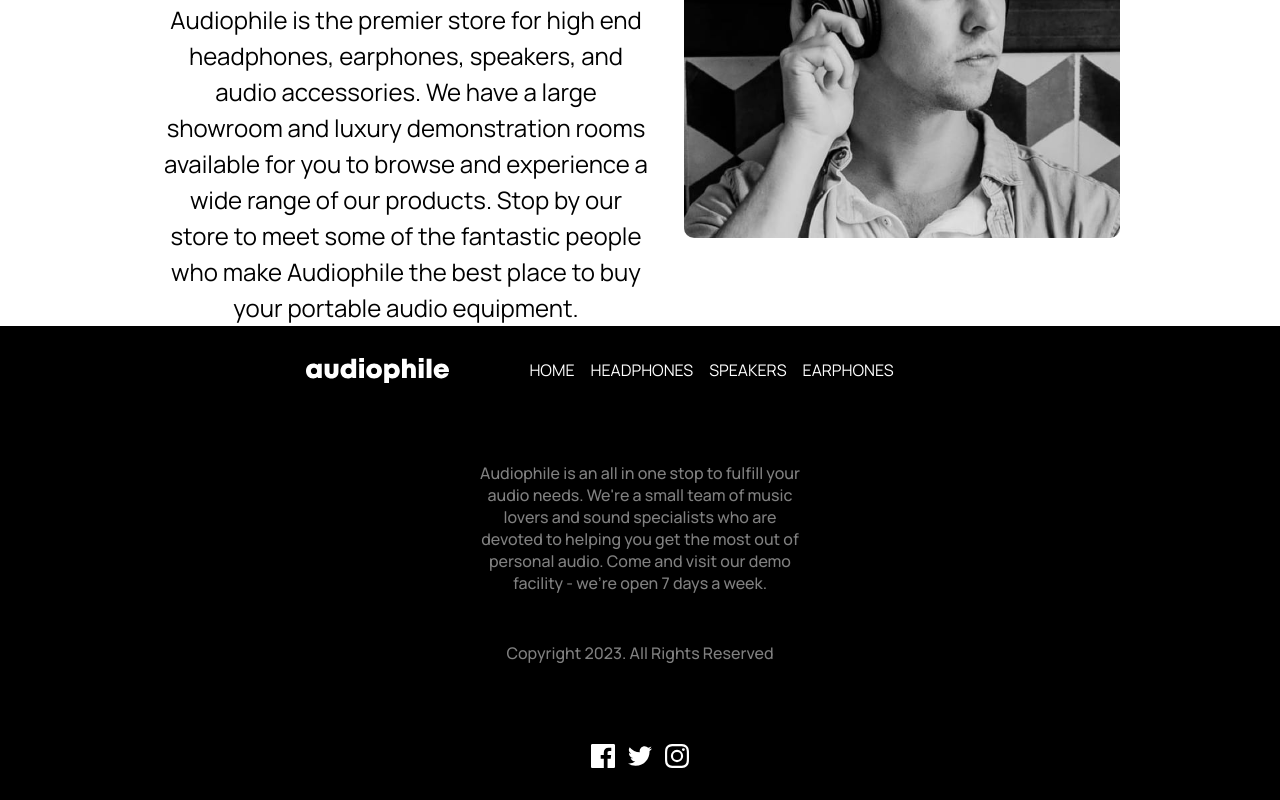
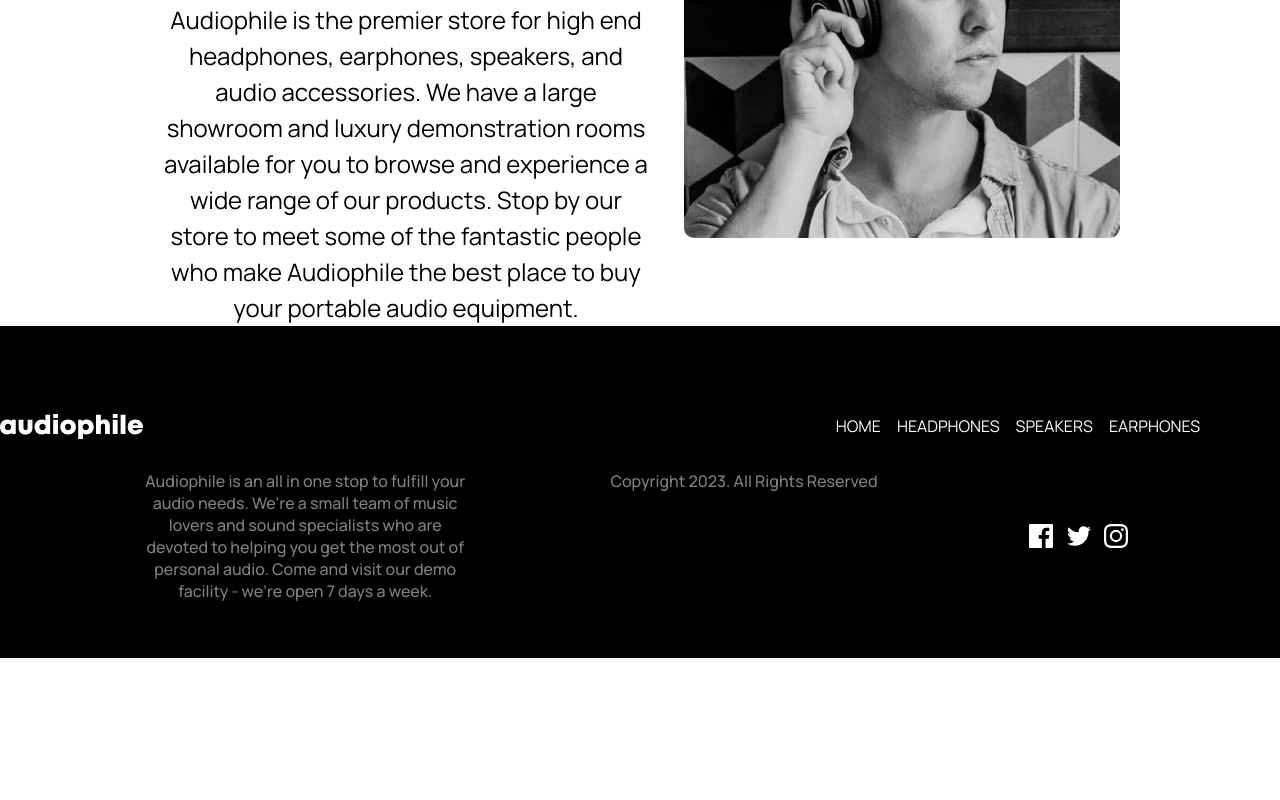
Before and after one commit to sunpochin/pf-audiophile, a Vue app: page / in a window 1280 px wide. Shown: the part 2918-3718 px from the top of the page. After the commit the page ends 3576 px from the top, so only its background shows below. Built offline with nearby package versions, Linux system fonts and the light colour scheme.

Commit message:
update readme

```diff
--- a/src/components/Footer.vue
+++ b/src/components/Footer.vue
@@ -1,5 +1,4 @@
 <template>
-  <div>
   <footer>
     <div class="footer-wrapper">
       <div class="logo-n-links">
@@ -13,6 +12,7 @@
           <router-link to="/earphones">EARPHONES</router-link>
         </div>
       </div>
+      <div class="desc-n-social">
         <div class="footer-desc">
           Audiophile is an all in one stop to fulfill your audio needs. We're a
           small team of music lovers and sound specialists who are devoted to
@@ -32,30 +32,45 @@
           />
         </div>
       </div>
+    </div>
   </footer>
-  </div>
 </template>
 
 <script setup></script>
 
 <style lang="scss" scoped>
 .footer-wrapper {
+  // display: flex;
+  // flex-direction: column;
+  // gap: 3rem;
+
+  // max-width: 100%;
+  // background-color: var(--clr-black);
+  // color: var(--clr-peach);
+}
+footer {
   display: flex;
   flex-direction: column;
   gap: 3rem;
-
   max-width: 100%;
+  color: var(--clr-peach);
   background-color: var(--clr-black);
-  color: var(--clr-peach);
+  padding: 3.5rem 0;
+  // max-width: var(--max-width);
+  margin: auto;
 }
 
 .logo-n-links {
   display: flex;
-  flex-direction: row;
   justify-content: space-between;
-  padding: 0 var(--page-padding);
+  position: relative;
   max-width: var(--max-width);
   margin: auto;
+}
+
+.desc-n-social {
+  display: flex;
+  flex-direction: row;
 }
 
 img {
```
Also changed, not shown: 1 other file (tests, documents, lock files or other folders). Lines whose indentation alone changed are shown as unchanged.
